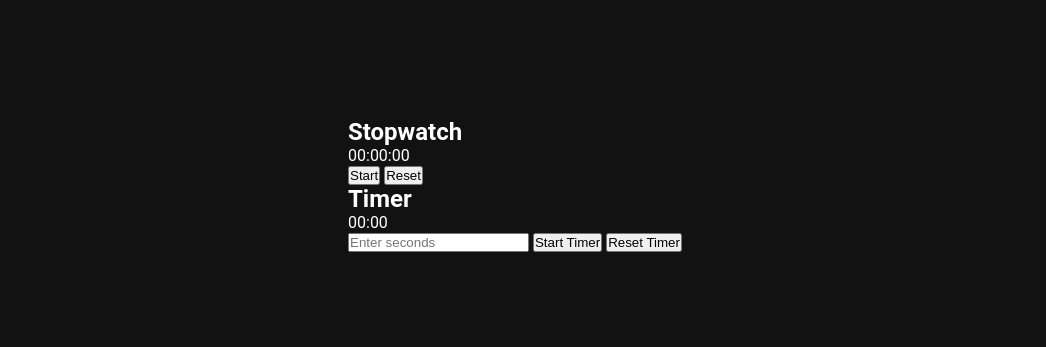
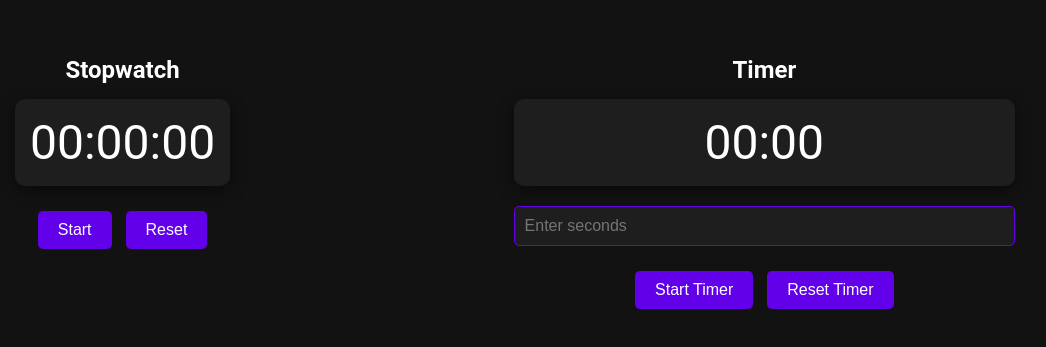
Before and after one commit to hihvtyujj/Clock, a plain HTML site: page index.html in a window 1280 px wide. Shown: the part 215-562 px from the top of the page, without its empty margins (125-1171 px from the left). Drawn offline with Linux system fonts and the light colour scheme.

Commit message:
Update style.css

```diff
--- a/style.css
+++ b/style.css
@@ -6,38 +6,64 @@
 }
 
 body {
+    font-family: 'Roboto', sans-serif;
+    background-color: #121212;
+    color: white;
     display: flex;
     justify-content: center;
     align-items: center;
     height: 100vh;
-    background-color: #121212;
-    font-family: 'Roboto', sans-serif;
-    color: white;
-    margin: 0;
 }
 
-.clock-container {
+.app-container {
+    display: flex;
+    justify-content: space-between;
+    width: 80%;
+    max-width: 1000px;
     text-align: center;
 }
 
-.clock {
-    font-size: 3em;
-    background-color: #1e1e1e;
-    border-radius: 15px;
-    padding: 30px;
-    box-shadow: 0 4px 20px rgba(0, 0, 0, 0.4);
-    transition: all 0.5s ease;
+.container {
+    width: 45%;
 }
 
-#time {
-    display: block;
-    font-weight: bold;
+h2 {
+    margin-bottom: 15px;
+    font-size: 1.5em;
 }
 
-/* Optional responsiveness */
-@media (max-width: 600px) {
-    .clock {
-        font-size: 2.5em;
-        padding: 20px;
-    }
+.display {
+    font-size: 3em;
+    margin-bottom: 20px;
+    background-color: #1e1e1e;
+    padding: 15px;
+    border-radius: 10px;
+    box-shadow: 0 4px 15px rgba(0, 0, 0, 0.5);
 }
+
+button {
+    padding: 10px 20px;
+    margin: 5px;
+    background-color: #6200ea;
+    color: white;
+    border: none;
+    border-radius: 5px;
+    font-size: 1em;
+    cursor: pointer;
+    transition: all 0.3s ease;
+}
+
+button:hover {
+    background-color: #3700b3;
+}
+
+input {
+    padding: 10px;
+    margin-bottom: 20px;
+    font-size: 1em;
+    width: 100%;
+    border-radius: 5px;
+    border: 1px solid #6200ea;
+    background-color: #1e1e1e;
+    color: white;
+}
```
